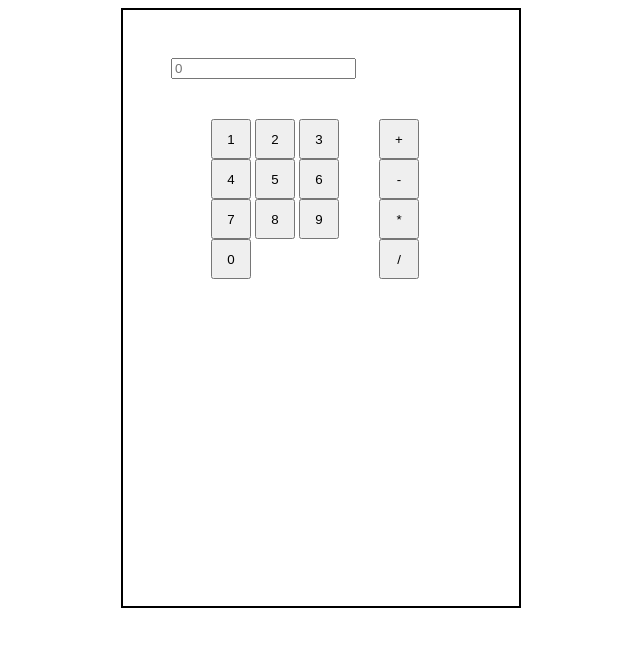
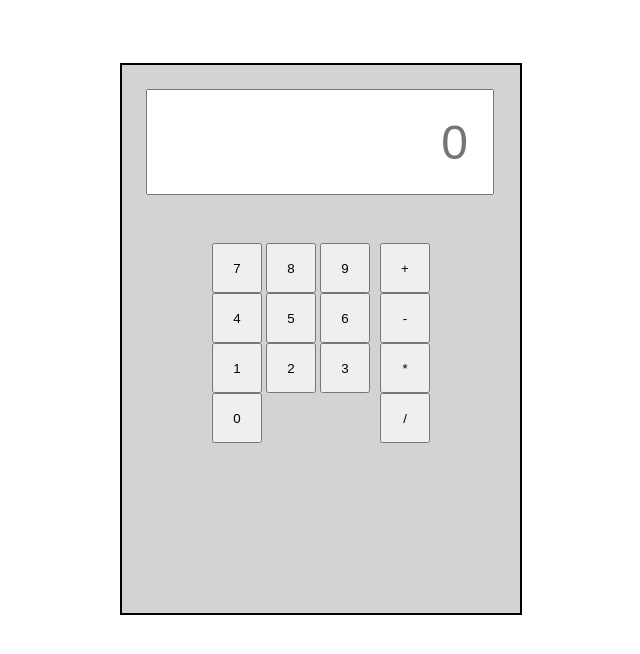
Before and after one commit to kmmoody212/calculator, a plain HTML site: page index.html in a window 1280 px wide. Shown: the whole page, without its empty margins (319-959 px from the left). Drawn offline with Linux system fonts and the light colour scheme.

Commit message:
Working with layout, might use grid instead of flex for the buttons

```diff
--- a/index.html
+++ b/index.html
@@ -13,17 +13,17 @@
         <br>
             <div class="keys">
                 <div class="nums">
-                    <button class="number">1</button>
-                    <button class="number">2</button>
-                    <button class="number">3</button>
+                    <button class="number">7</button>
+                    <button class="number">8</button>
+                    <button class="number">9</button>
                     <br>
                     <button class="number">4</button>
                     <button class="number">5</button>
                     <button class="number">6</button>
                     <br>
-                    <button class="number">7</button>
-                    <button class="number">8</button>
-                    <button class="number">9</button>
+                    <button class="number">1</button>
+                    <button class="number">2</button>
+                    <button class="number">3</button>
                     <br>
                     <button class="number">0</button>
                 </div>
--- a/style.css
+++ b/style.css
@@ -1,31 +1,52 @@
 .calc-body {
     border: 2px solid black;
     margin: auto;
-    width:300px;
+    margin-top: 5%;
+    width:350px;
     height:500px;
-    padding: 48px;
+    padding: 24px;
+    background-color: lightgray;
+
+
+
+}
+
+button {
+    height: 50px;
+    width: 50px;
+
 }
 
 .keys {
     display: flex;
-    padding: 20px;
-
+    justify-content: center;
+    gap: 10px;
 }
 
 .nums {
-    padding: 20px;
     justify-content: center;
+    justify-content: space-evenly;
+    gap: 10px;
+    flex-wrap: wrap;
+
+
 
 }
 
 .operands {
     display: flex;
     flex-direction: column;
-    padding: 20px;
 
 }
 
-button {
-    width: 40px;
-    height: 40px;
+
+input {
+    height: 100px;
+    width: 318px;
+    font-size: 3rem;
+    text-align: end;
+    margin-bottom: 48px;
+    padding-right: 24px;
+
+
 }
```
